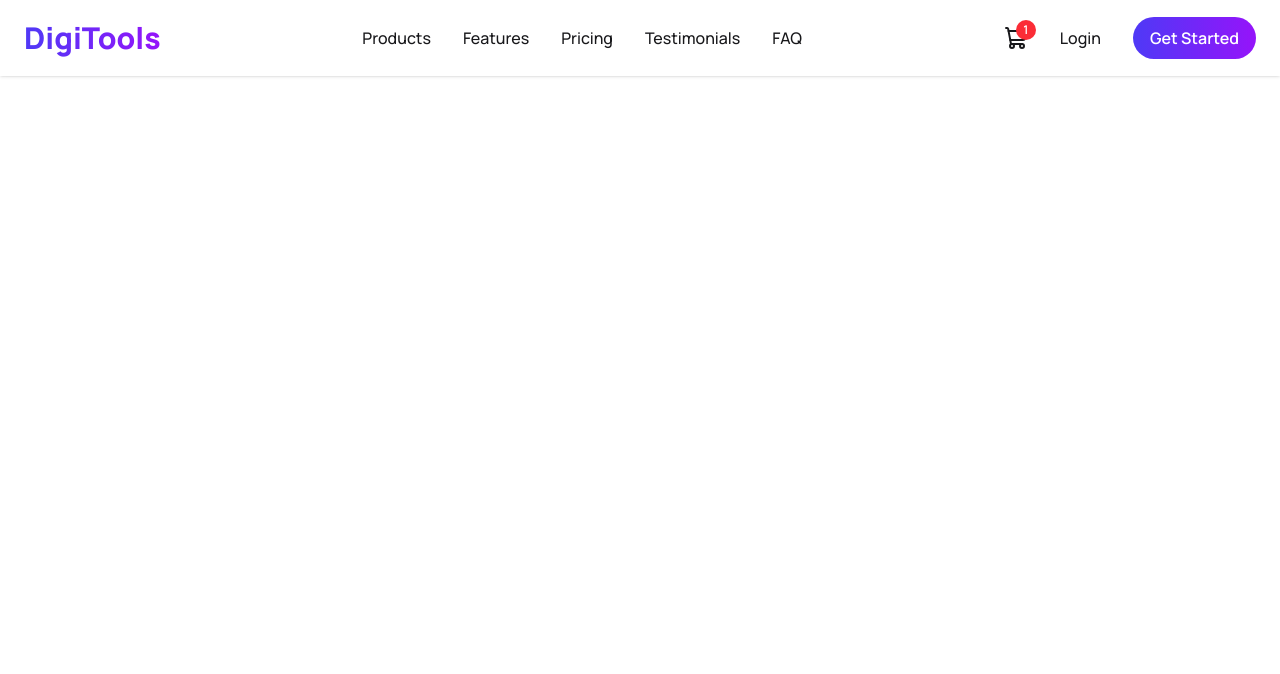
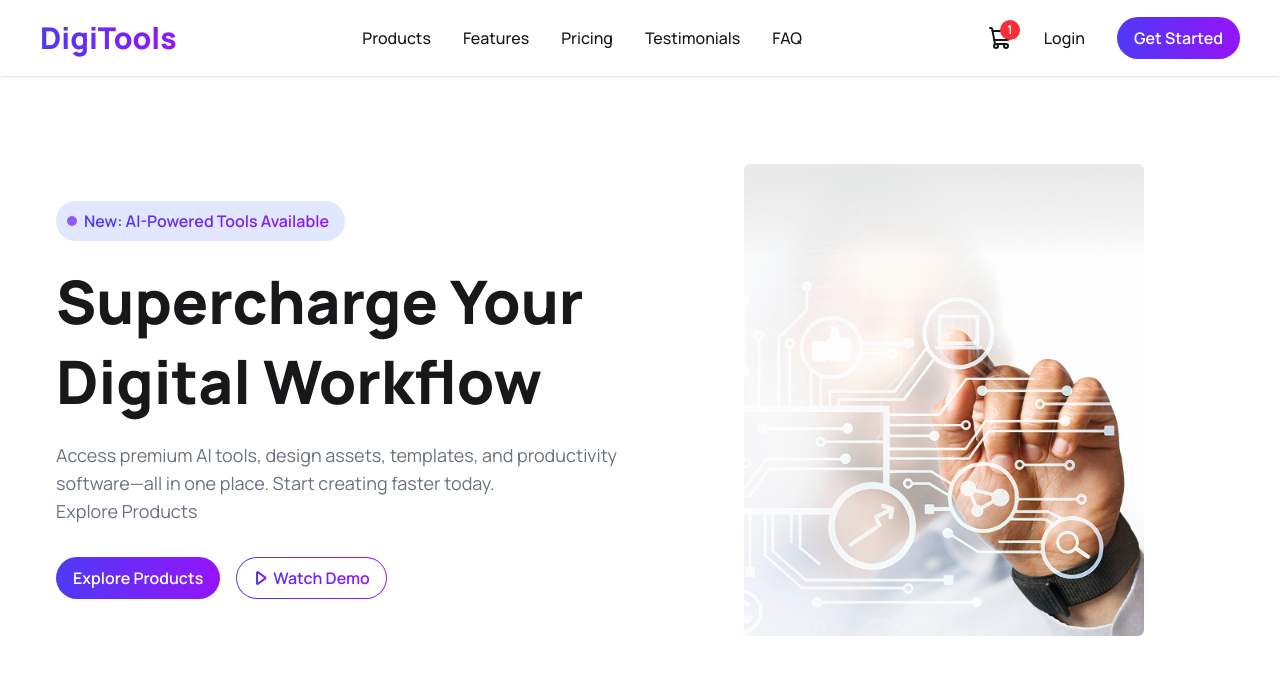
Before and after one commit to SyntaxAdil/digitools, a React (Vite) app: page / in a window 1280 px wide. Shown: the top 674 px of the page. Built offline with nearby package versions, Linux system fonts and the light colour scheme.

Commit message:
Hero section done

```diff
--- a/src/App.jsx
+++ b/src/App.jsx
@@ -1,11 +1,14 @@
 import React from "react";
 import Navbar from "./components/navbar/Navbar";
+import Hero from './sections/Hero';
 
 const App = () => {
   return (
     <>
       <Navbar />
-      <main className="mt-20 max-w-300 mx-auto space-y-10 "></main>
+      <main className="mt-20 max-w-300 mx-auto space-y-10 px-4 md:px-0">
+        <Hero/>
+      </main>
     </>
   );
 };
--- a/src/components/navbar/Navbar.jsx
+++ b/src/components/navbar/Navbar.jsx
@@ -28,7 +28,7 @@ const Navbar = () => {
 
   return (
     <header className="shadow fixed left-0 top-0 right-0 z-40 bg-white">
-      <nav className="flex items-center justify-between px-6 py-4 max-w-7xl mx-auto">
+      <nav className="flex items-center justify-between px-10 py-4 max-w-7xl mx-auto">
         <h1 className="bg-custom-gradient text-transparent bg-clip-text text-3xl font-extrabold py-1 select-none">
           DigiTools
         </h1>
--- a/src/components/ui/CustomButton.jsx
+++ b/src/components/ui/CustomButton.jsx
@@ -15,8 +15,9 @@ const CustomButton = ({
         className={`w-full h-full group-hover:bg-transparent transition-all duration-200  px-4 rounded-full py-2  ${invertBg ? "bg-white " : "bg-custom-gradient "}`}
       >
         <span
-          className={`  ${invertBg ? "text-transparent bg-clip-text transition-all duration-200 group-hover:text-white bg-custom-gradient " : "text-white "} `}
+          className={`  ${invertBg ? "text-transparent bg-clip-text transition-all duration-200 group-hover:text-white bg-custom-gradient " : "text-white "} flex items-center gap-1 `}
         >
+
           {children}
         </span>
       </div>
--- /dev/null
+++ b/src/sections/Hero.jsx
@@ -0,0 +1,66 @@
+import { Play } from "lucide-react";
+import CustomButton from "./../components/ui/CustomButton";
+import HERO_IMAGE from "../assets/banner.png"
+const Hero = () => {
+  return (
+    <seciton className="py-21 grid grid-cols-1 md:grid-cols-2  items-center ps-4">
+      {/* left side */}
+      <div className="space-y-5">
+        <div className="flex items-center gap-3 px-4 py-2 rounded-full w-fit bg-[#e1e7ff]">
+          <div className="flex items-center justify-center">
+            <span className="w-2.5 h-2.5 inline-block rounded-full animate-pulse absolute z-2 bg-custom-gradient "></span>
+            {/* <span className="w-3 h-3 inline-block rounded-full absolute z-1 bg-[#a274e8] "></span>
+            <span className="w-4 h-4 inline-block rounded-full absolute bg-[#d0befe] "></span> */}
+          </div>
+          <p className="font-semibold bg-custom-gradient text-transparent bg-clip-text">
+            New: AI-Powered Tools Available
+          </p>
+        </div>
+        <h1 className="leading-20 text-6xl font-extrabold">
+          Supercharge Your Digital Workflow
+        </h1>
+        <p className="text-lg text-gray-500">
+          Access premium AI tools, design assets, templates, and productivity
+          software—all in one place. Start creating faster today.
+          <br />
+          Explore Products
+        </p>
+
+        <div className="flex items-center gap-4 mt-8">
+          <CustomButton>Explore Products</CustomButton>
+          <CustomButton invertBg>
+            <svg
+              viewBox="0 0 24 24"
+              className="w-4 h-4 group"
+              fill="none"
+              strokeWidth="3"
+            >
+              <defs>
+                <linearGradient id="playGradient">
+                  <stop offset="0%" stopColor="#4F39F6" />
+                  <stop offset="100%" stopColor="#9514FA" />
+                </linearGradient>
+              </defs>
+
+              <path
+                d="M6 4 Q6 3 7 3 L18 11 Q19 12 18 13 L7 21 Q6 21 6 20 Z"
+                stroke="url(#playGradient)"
+                fill="none"
+                className="group-hover:stroke-white transition-all duration-300"
+              />
+            </svg>
+            Watch Demo
+          </CustomButton>
+        </div>
+      </div>
+
+      <div className="hidden md:block" >
+
+        <img src={HERO_IMAGE} alt="hero image" className="max-w-100   hover:-translate-y-2 transition-all duration-150 mx-auto" />
+
+      </div>
+    </seciton>
+  );
+};
+
+export default Hero;
```
